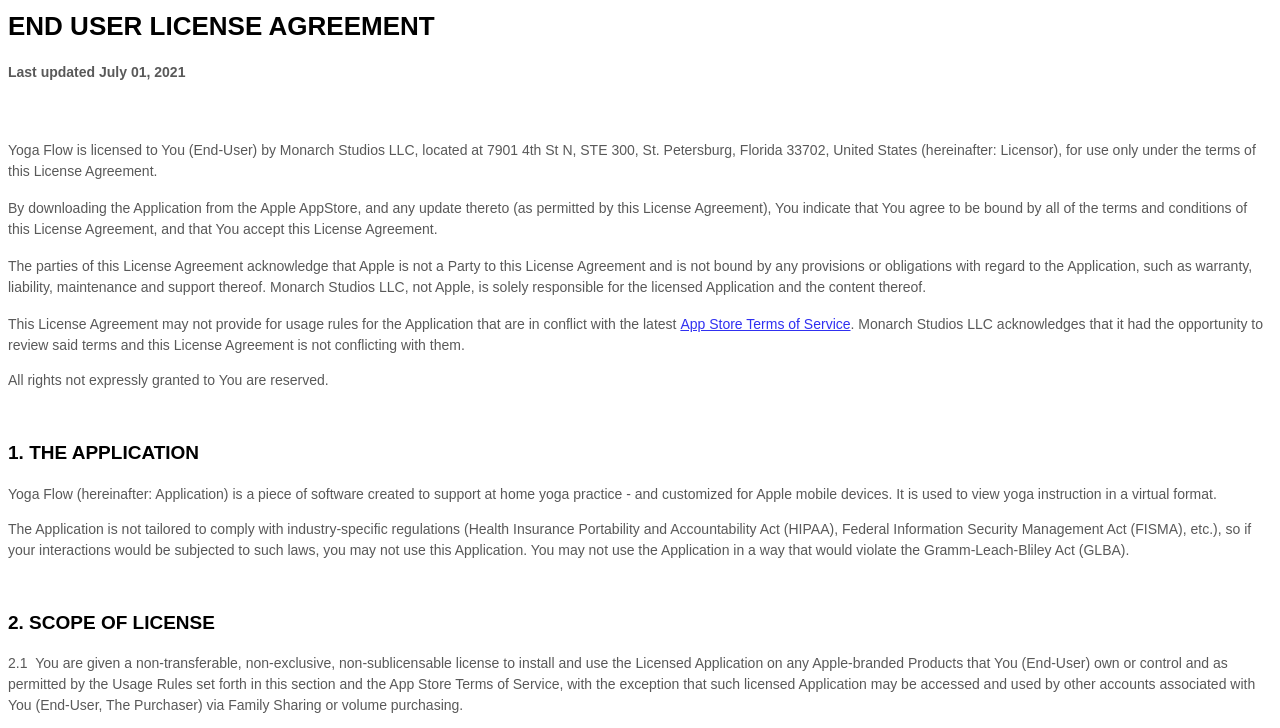
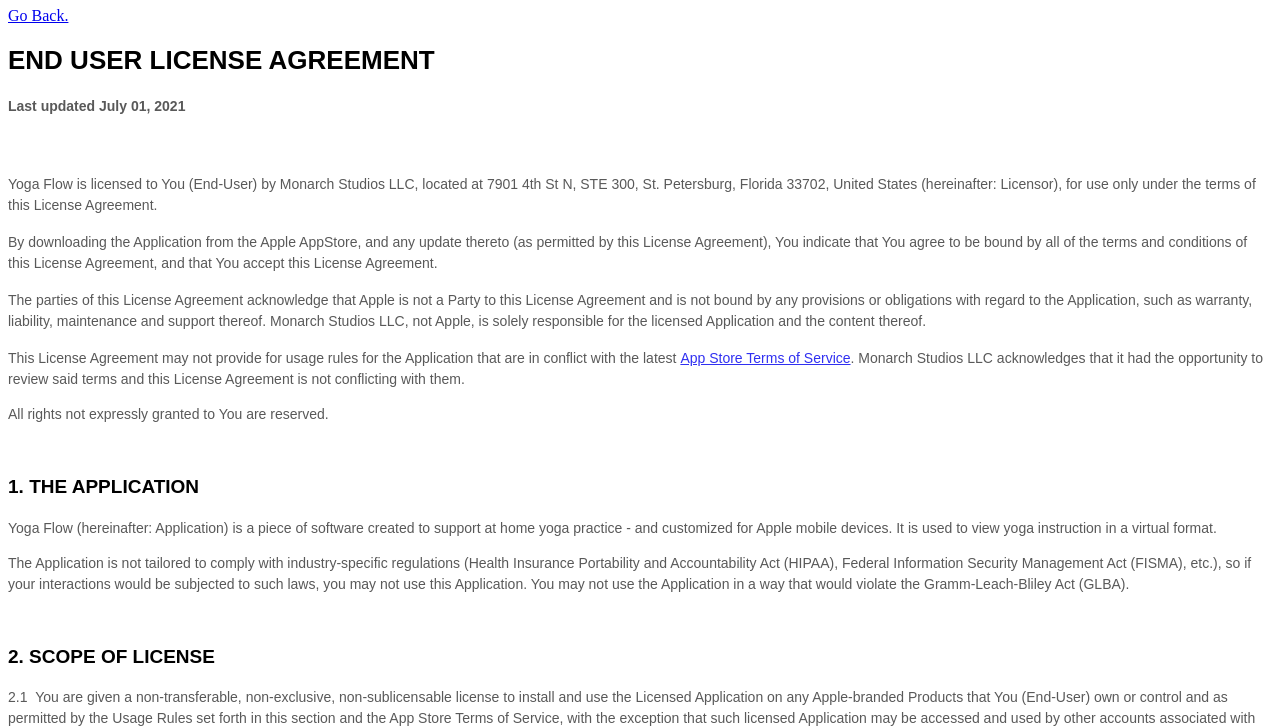
Before and after one commit to monarchstudios/monarchstudios.github.io, a plain HTML site: page terms_and_conditions.html in a window 1280 px wide. Shown: the part 73-801 px from the top of the page. Drawn offline with Linux system fonts and the light colour scheme.

Commit message:
Back button.

```diff
--- a/terms_and_conditions.html
+++ b/terms_and_conditions.html
@@ -2,7 +2,7 @@
 <html>
 <body>
 <h1>Monarch Studios</h1>
-
+<p><a href="https://monarchstudios.io">Go Back.</a><p>
 <style>
       [data-custom-class='body'], [data-custom-class='body'] * {
               background: transparent !important;
```
